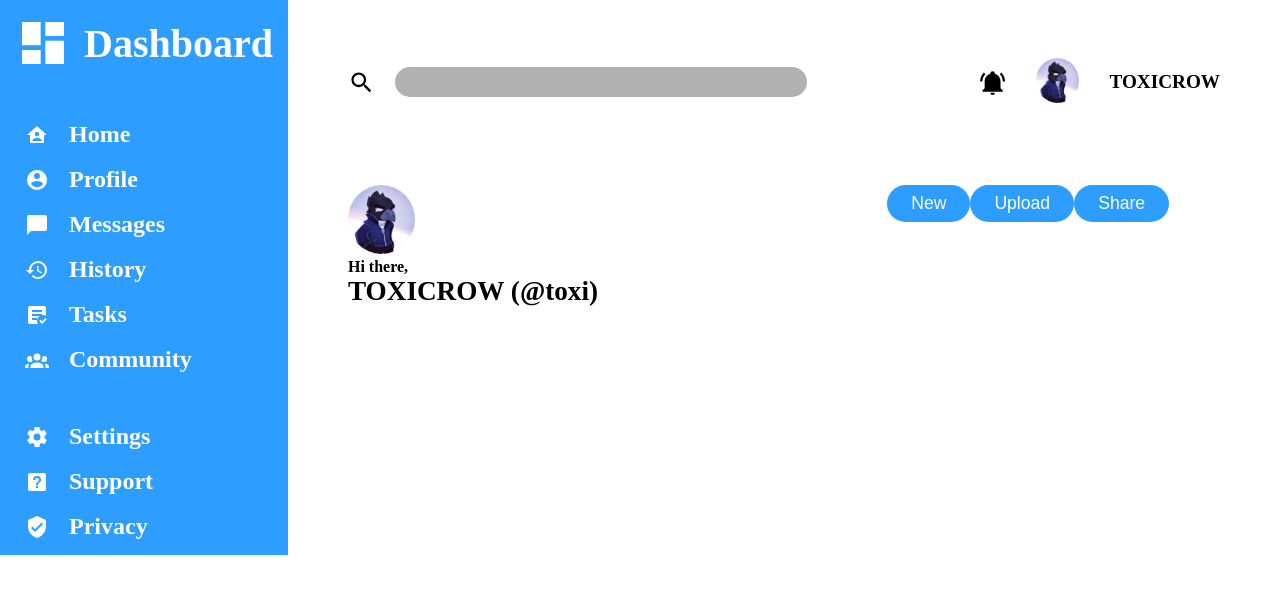
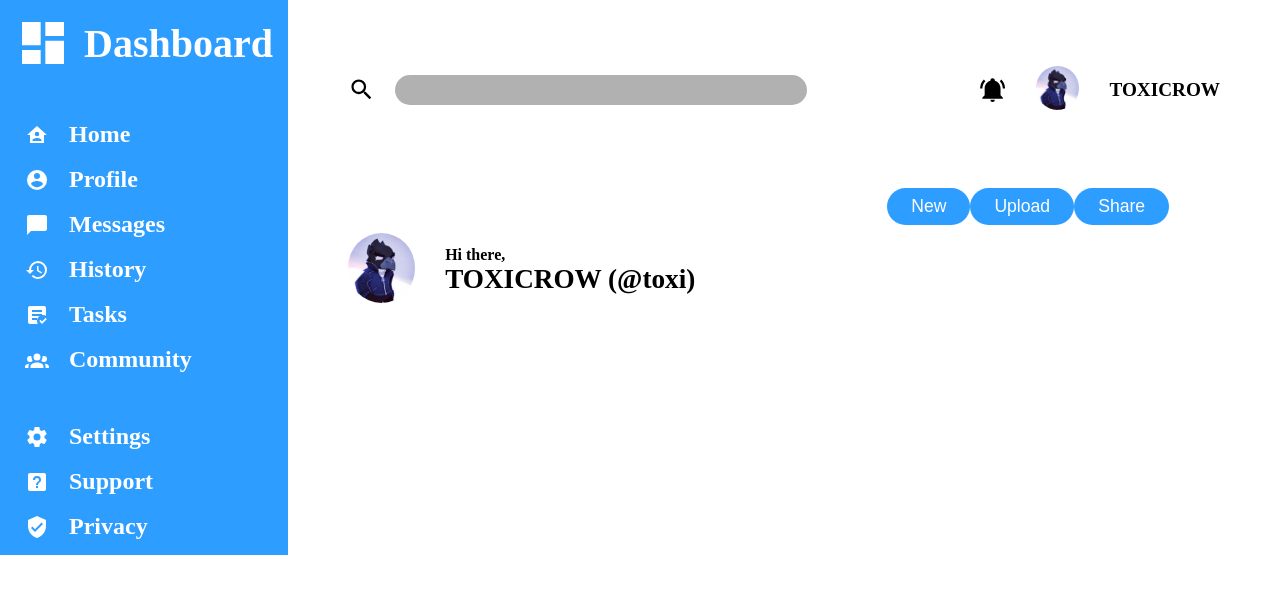
Before and after one commit to devritra/admin-dashboard, a plain HTML site: page index.html in a window 1280 px wide. Drawn offline with Linux system fonts and the light colour scheme.

Commit message:
Set header profile section set to flex
decreased the row gap of header grid

```diff
--- a/styles.css
+++ b/styles.css
@@ -61,7 +61,7 @@
     display: grid;
     grid-template-columns: 3fr 2fr;
     padding: 20px 60px;
-    gap: 40px;
+    gap: 28px 40px;
 }
 .header svg{
     width: 1.7rem;
@@ -113,3 +113,8 @@
     justify-content: flex-end;
     gap: 30px;
 }
+.header_profile{
+    display: flex;
+    align-items: center;
+    gap: 30px;
+}
```
